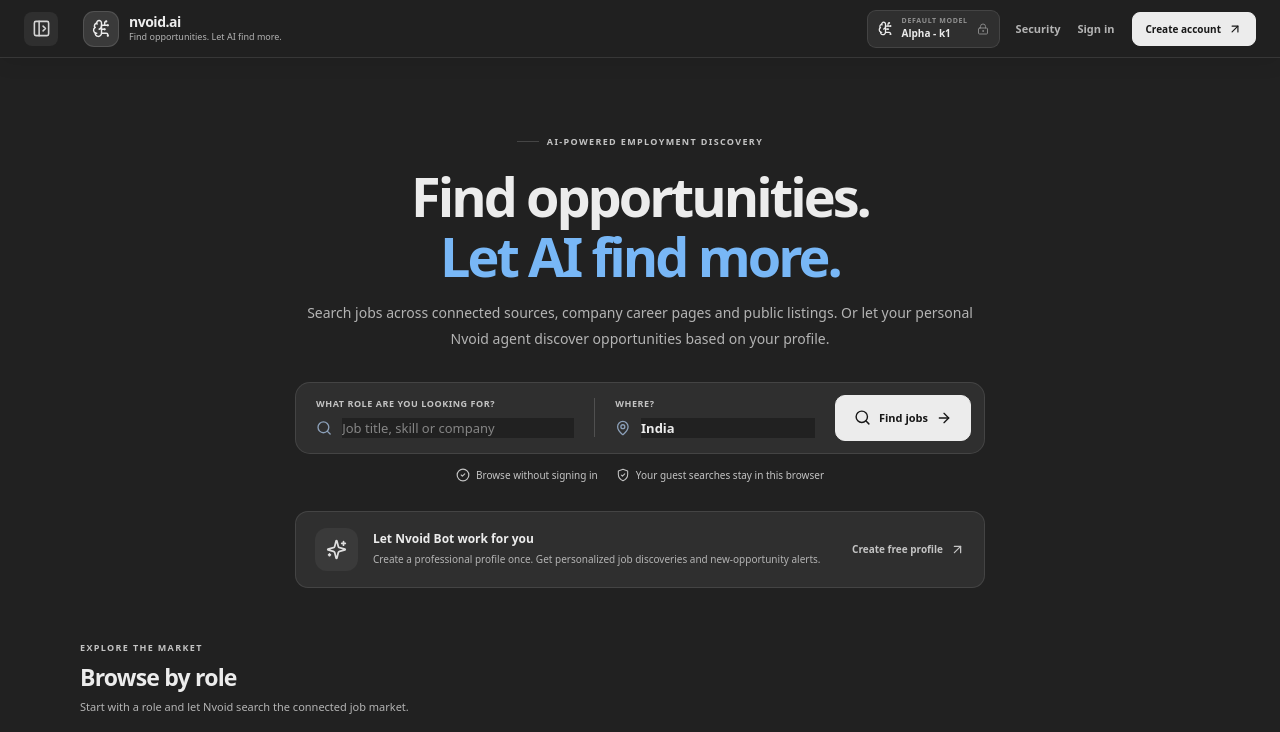
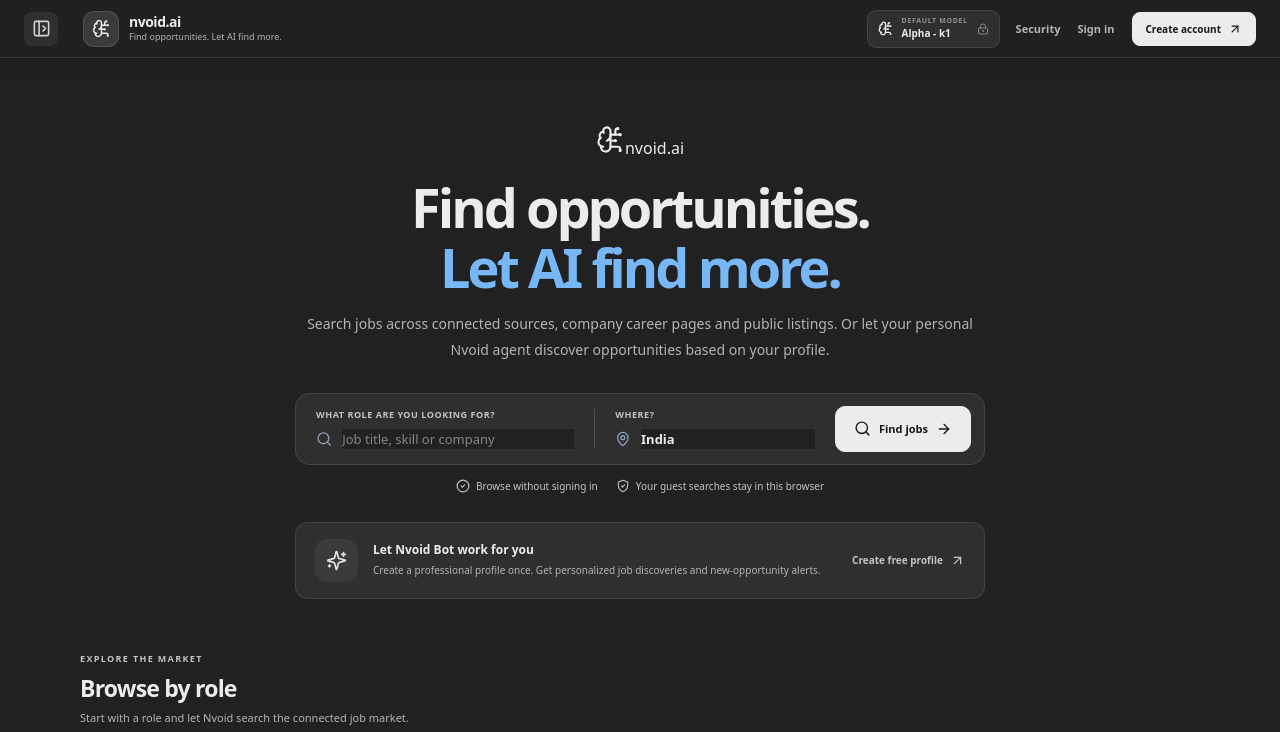
Before and after one commit to jobkar-official/nvoid_web_view, a Next.js app: page / in a window 1280 px wide. Shown: the top 732 px of the page. Built offline with nearby package versions, Linux system fonts and the light colour scheme.

Commit message:
Show Nvoid logo and domain in homepage hero

```diff
--- a/components/guest-home.tsx
+++ b/components/guest-home.tsx
@@ -1,7 +1,7 @@
 "use client";
 
 import { useEffect, useState, type FormEvent } from "react";
-import { ArrowRight, ArrowUpRight, BriefcaseBusiness, Building2, CheckCircle2, Clock3, ExternalLink, LoaderCircle, MapPin, Search, Sparkles, Target, X } from "lucide-react";
+import { ArrowRight, ArrowUpRight, BrainCircuit, BriefcaseBusiness, Building2, CheckCircle2, Clock3, ExternalLink, LoaderCircle, MapPin, Search, Sparkles, Target, X } from "lucide-react";
 import { useGuestHistory, type GuestSearchRecord } from "./guest-shell";
 
 type Job = {
@@ -142,7 +142,10 @@
   return (
     <div className="home-page">
       <section className="home-hero">
-        <div className="hero-overline"><span className="overline-line" /> AI-POWERED EMPLOYMENT DISCOVERY</div>
+        <div className="hero-brand-lockup" aria-label="nvoid.ai">
+          <span className="hero-brand-mark"><BrainCircuit size={29} strokeWidth={1.75} /></span>
+          <span className="hero-brand-name">nvoid.ai</span>
+        </div>
         <h1>Find opportunities.<br /><span>Let AI find more.</span></h1>
         <p className="hero-description">Search jobs across connected sources, company career pages and public listings. Or let your personal Nvoid agent discover opportunities based on your profile.</p>
 
```
